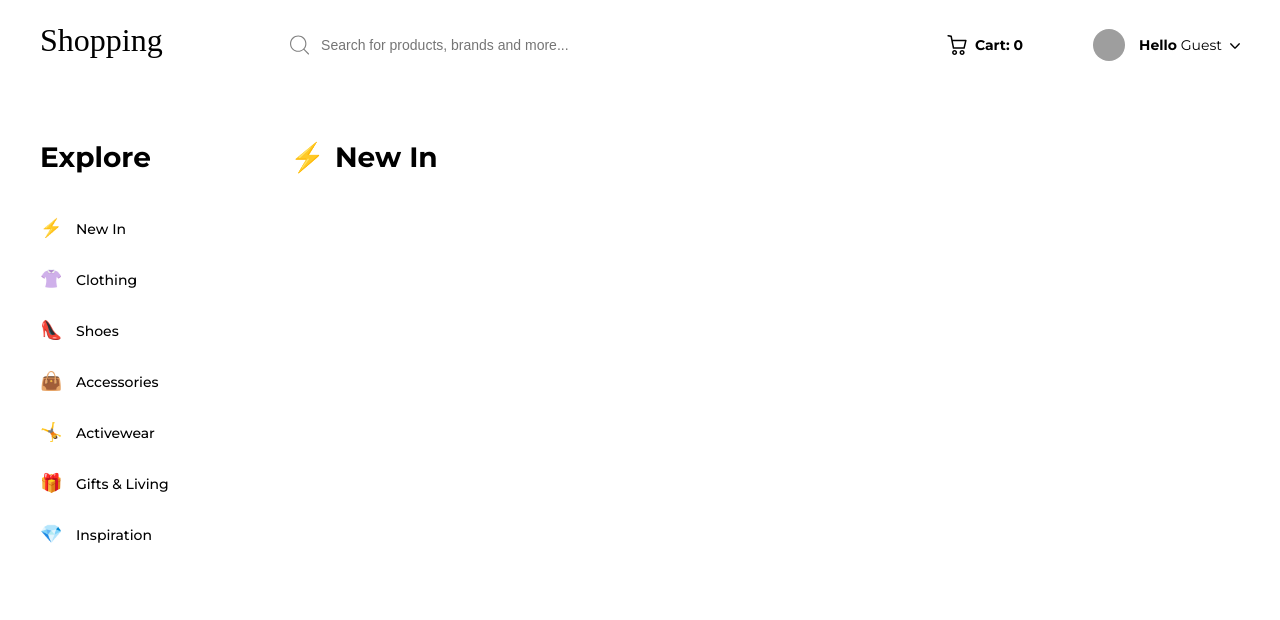
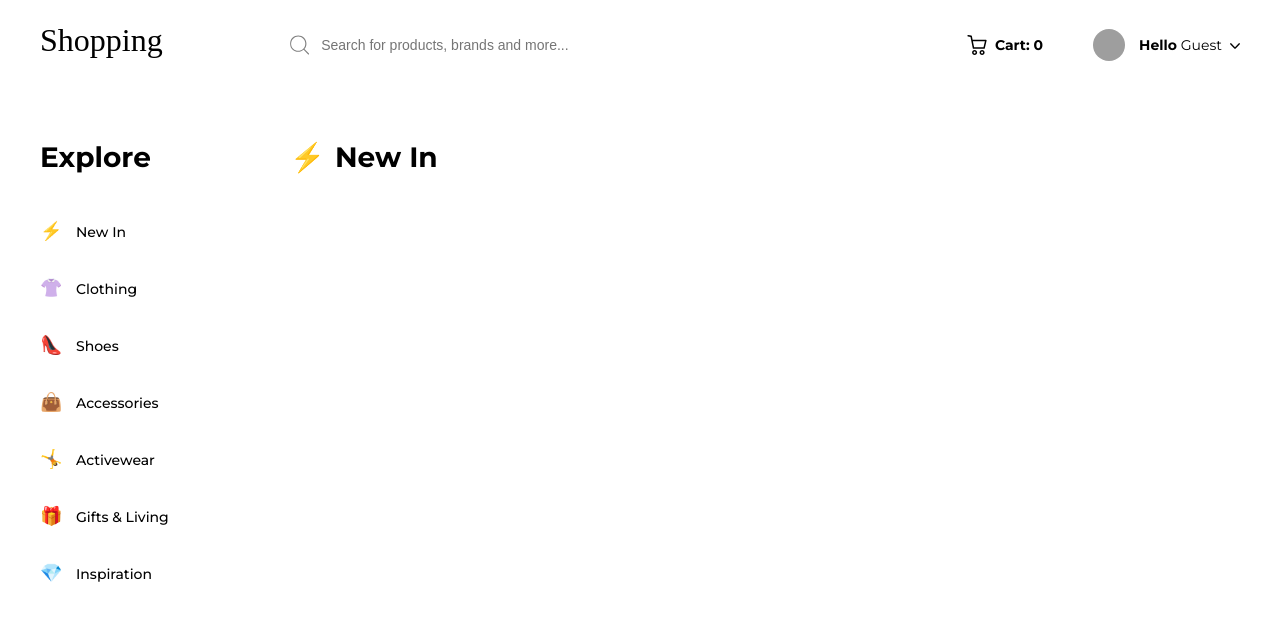
Before and after one commit to Cool-Dev121/next-ecommerce, a Next.js app: page / in a window 1280 px wide. Shown: the top 620 px of the page. Built offline with nearby package versions, Linux system fonts and the light colour scheme; grey boxes are pictures that could not be loaded; a web font is replaced by a local one.

Commit message:
Update some styles

```diff
--- a/components/Categories/categories.module.scss
+++ b/components/Categories/categories.module.scss
@@ -15,8 +15,8 @@
     padding: 0;
 
     .categoryItem {
-      padding-top: 15px;
-      padding-bottom: 15px;
+      padding-top: 18px;
+      padding-bottom: 18px;
       font-size: 14px;
       font-weight: 500;
       display: flex;
--- a/components/Header/header.module.scss
+++ b/components/Header/header.module.scss
@@ -50,7 +50,7 @@
     .profileContainer {
       display: flex;
       align-items: center;
-      margin-left: 70px;
+      margin-left: 50px;
 
       .profilePhoto {
         width: 32px;
--- a/components/Layout/layout.module.scss
+++ b/components/Layout/layout.module.scss
@@ -4,7 +4,9 @@
   justify-content: center;
 
   .content {
-    max-width: 1200px;
+    max-width: 1240px;
+    padding-left: 20px;
+    padding-right: 20px;
     height: 100%;
     width: 100%;
 
```
